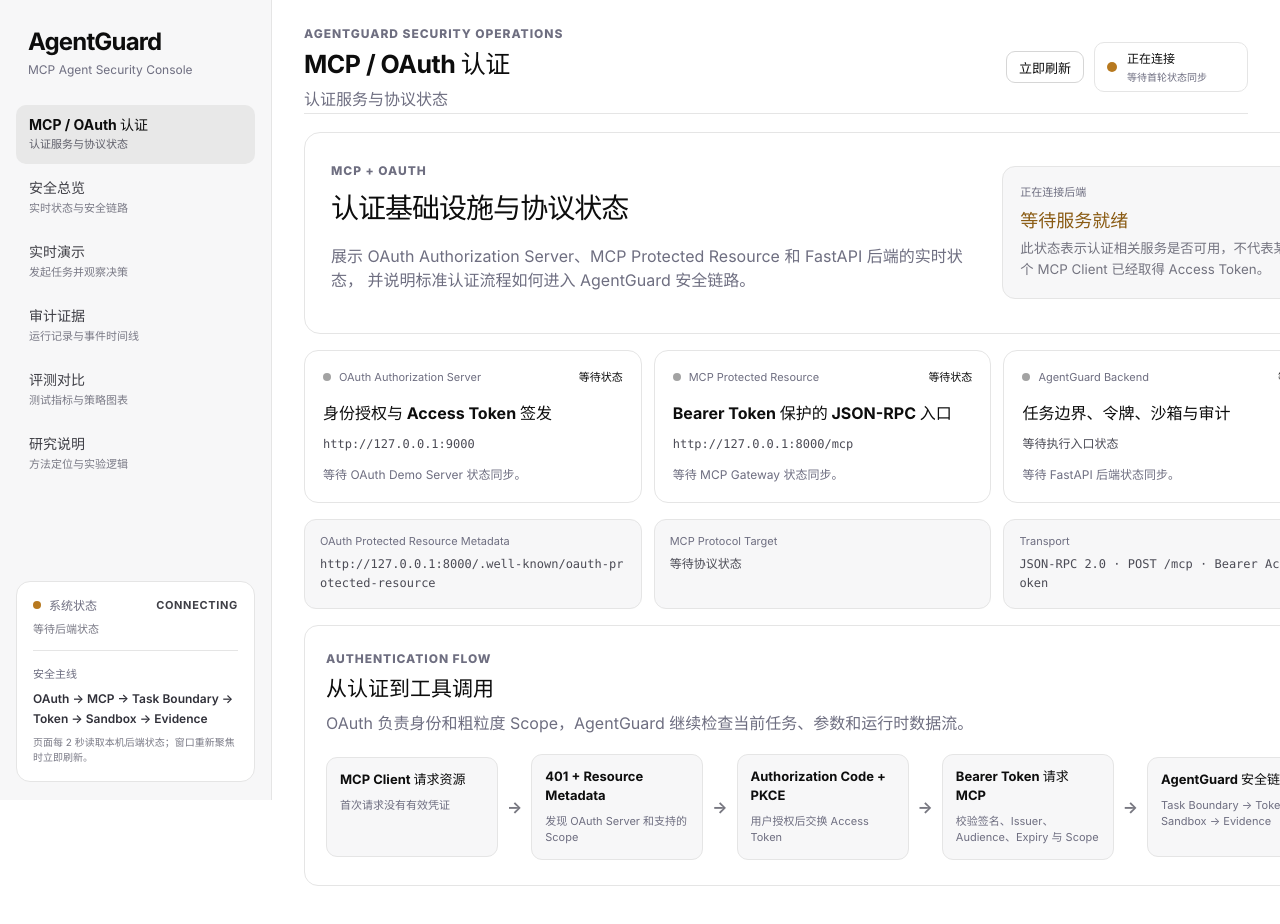
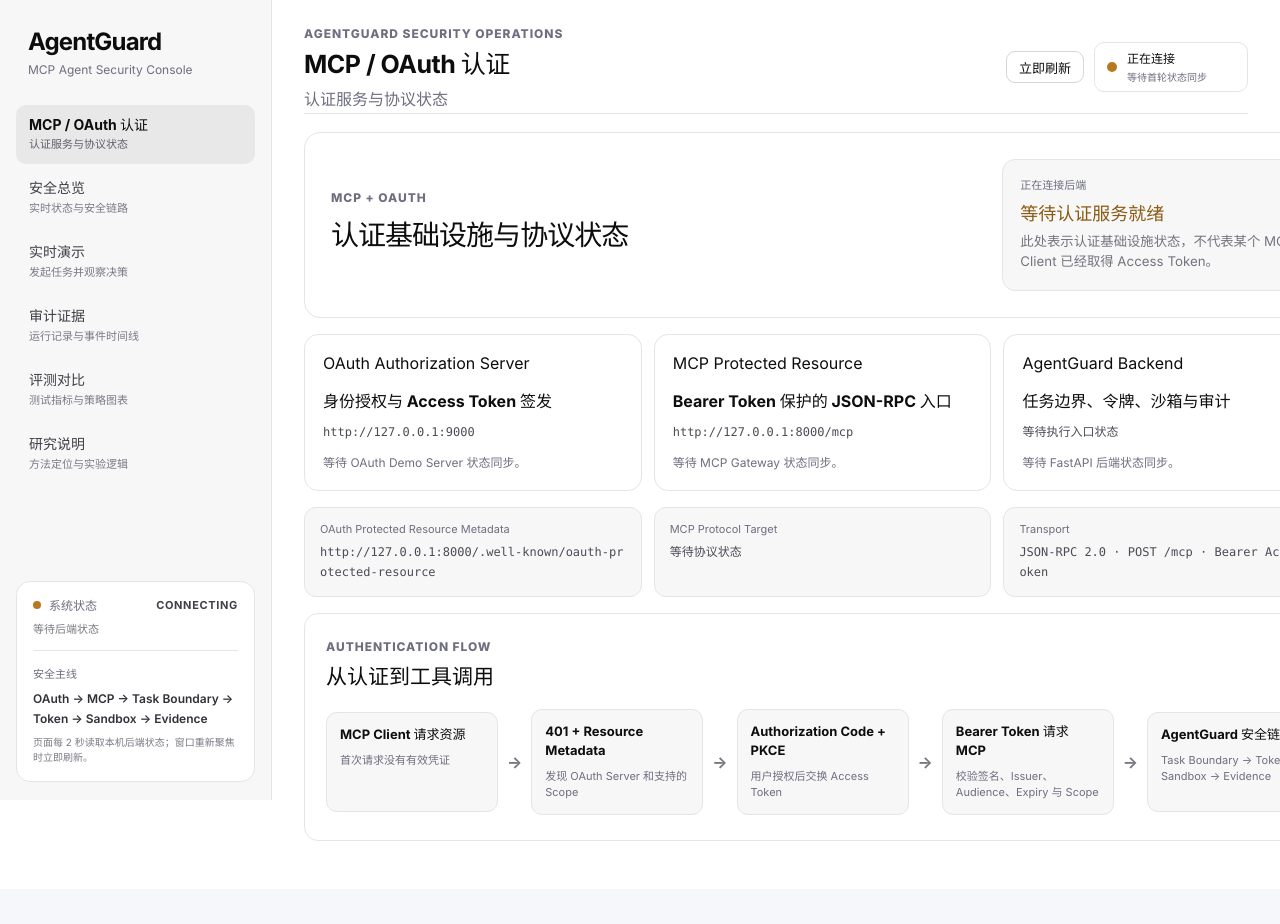
Before and after one commit to ZenviorX/Agent-Authorization, a React (Vite) app in the folder frontend/: page / in a window 1280 px wide. Shown: the top 924 px of the page. After the commit the page ends 889 px from the top, so only its background shows below. Built offline with nearby package versions, Linux system fonts and the light colour scheme; no server answers.

Commit message:
refactor(frontend): simplify MCP OAuth status presentation

```diff
--- a/frontend/src/pages/AuthenticationPage.tsx
+++ b/frontend/src/pages/AuthenticationPage.tsx
@@ -1,20 +1,7 @@
 import type {
   LiveConnectionState,
-  LiveRuntimeSnapshot,
-  ServiceHealthState
+  LiveRuntimeSnapshot
 } from '../types/domain';
-
-function serviceLabel(status?: ServiceHealthState) {
-  if (status === 'online') return '在线';
-  if (status === 'offline') return '离线';
-  return '等待状态';
-}
-
-function serviceTone(status?: ServiceHealthState) {
-  if (status === 'online') return 'online';
-  if (status === 'offline') return 'offline';
-  return 'unknown';
-}
 
 function connectionLabel(state: LiveConnectionState) {
   if (state === 'live') return '实时状态已连接';
@@ -65,49 +52,37 @@ export function AuthenticationPage({
         <div>
           <span className="eyebrow">MCP + OAuth</span>
           <h2>认证基础设施与协议状态</h2>
-          <p>
-            展示 OAuth Authorization Server、MCP Protected Resource 和 FastAPI 后端的实时状态，
-            并说明标准认证流程如何进入 AgentGuard 安全链路。
-          </p>
         </div>
         <div className={`authentication-summary auth-summary-${infrastructureReady ? 'ready' : 'waiting'}`}>
           <span>{connectionLabel(connectionState)}</span>
-          <strong>{infrastructureReady ? '认证基础设施在线' : '等待服务就绪'}</strong>
+          <strong>
+            {infrastructureReady
+              ? 'OAuth、MCP 与 Backend 均在线'
+              : '等待认证服务就绪'}
+          </strong>
           <small>
-            此状态表示认证相关服务是否可用，不代表某个 MCP Client 已经取得 Access Token。
+            此处表示认证基础设施状态，不代表某个 MCP Client 已经取得 Access Token。
           </small>
         </div>
       </section>
 
       <section className="authentication-service-grid">
-        <article className="authentication-service-card">
-          <div className="authentication-card-head">
-            <span className={`authentication-status-dot status-${serviceTone(oauth?.status)}`} />
-            <span>OAuth Authorization Server</span>
-            <strong>{serviceLabel(oauth?.status)}</strong>
-          </div>
+        <article className="authentication-service-card auth-service-oauth">
+          <span className="authentication-service-name">OAuth Authorization Server</span>
           <h3>身份授权与 Access Token 签发</h3>
           <code>{oauthIssuer}</code>
           <p>{oauth?.detail || '等待 OAuth Demo Server 状态同步。'}</p>
         </article>
 
-        <article className="authentication-service-card">
-          <div className="authentication-card-head">
-            <span className={`authentication-status-dot status-${serviceTone(mcp?.status)}`} />
-            <span>MCP Protected Resource</span>
-            <strong>{serviceLabel(mcp?.status)}</strong>
-          </div>
+        <article className="authentication-service-card auth-service-mcp">
+          <span className="authentication-service-name">MCP Protected Resource</span>
           <h3>Bearer Token 保护的 JSON-RPC 入口</h3>
           <code>{mcpEndpoint}</code>
           <p>{mcp?.detail || '等待 MCP Gateway 状态同步。'}</p>
         </article>
 
-        <article className="authentication-service-card">
-          <div className="authentication-card-head">
-            <span className={`authentication-status-dot status-${serviceTone(backend?.status)}`} />
-            <span>AgentGuard Backend</span>
-            <strong>{serviceLabel(backend?.status)}</strong>
-          </div>
+        <article className="authentication-service-card auth-service-backend">
+          <span className="authentication-service-name">AgentGuard Backend</span>
           <h3>任务边界、令牌、沙箱与审计</h3>
           <code>{snapshot?.systemStatus.execution_entrypoint || '等待执行入口状态'}</code>
           <p>{backend?.detail || '等待 FastAPI 后端状态同步。'}</p>
@@ -133,7 +108,6 @@ export function AuthenticationPage({
         <div className="authentication-section-heading">
           <span className="eyebrow">Authentication Flow</span>
           <h2>从认证到工具调用</h2>
-          <p>OAuth 负责身份和粗粒度 Scope，AgentGuard 继续检查当前任务、参数和运行时数据流。</p>
         </div>
 
         <div className="authentication-flow">
```
